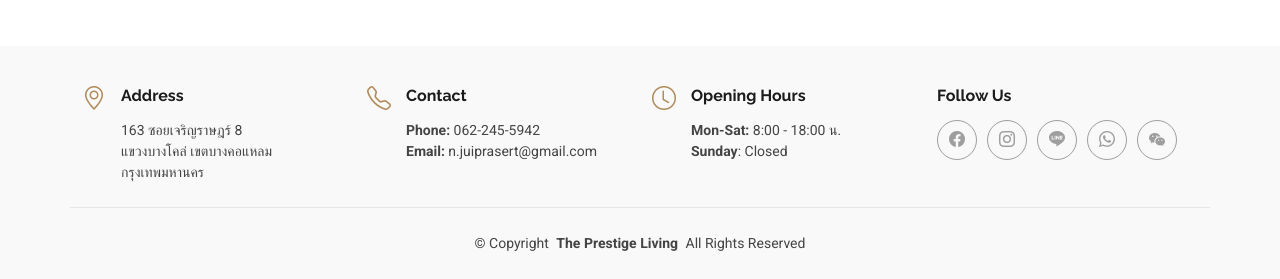
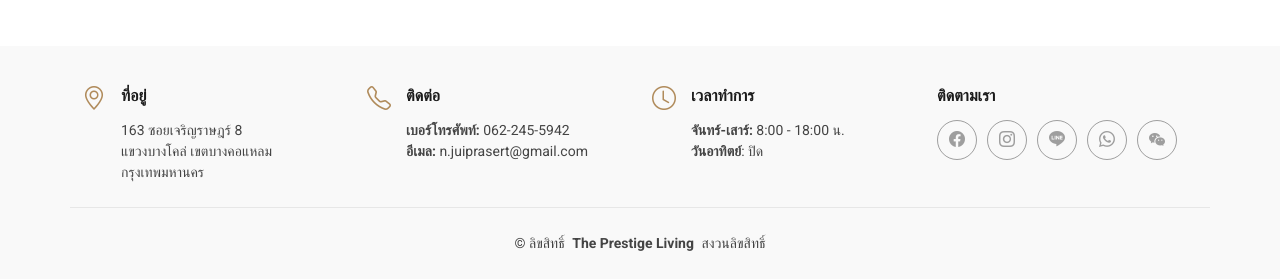
Before and after one commit to junpisaanant/RentHub, a PHP site: page / in a window 1280 px wide. Shown: the part 2168-2447 px from the top of the page. Run offline with PHP 8.4, Linux system fonts and the light colour scheme; tables that the repository leaves empty or names only in its code hold one stand-in row (values such as "Sample post"); some libraries are stand-ins or nearby versions.

Commit message:
แก้ไข footer รองรับหลายภาษา

```diff
--- a/footer.php
+++ b/footer.php
@@ -5,9 +5,9 @@
         <div class="col-lg-3 col-md-6 d-flex">
           <i class="bi bi-geo-alt icon"></i>
           <div class="address">
-            <h4>Address</h4>
-            <p>163 ซอยเจริญราษฎร์ 8 </p>
-            <p>แขวงบางโคล่ เขตบางคอแหลม กรุงเทพมหานคร</p>
+            <h4><?php echo $lang['address']; ?></h4>
+            <p><?php echo $lang['address_detail_1']; ?></p>
+            <p><?php echo $lang['address_detail_2']; ?></p>
             <p></p>
           </div>
 
@@ -16,10 +16,10 @@
         <div class="col-lg-3 col-md-6 d-flex">
           <i class="bi bi-telephone icon"></i>
           <div>
-            <h4>Contact</h4>
+            <h4><?php echo $lang['contact']; ?></h4>
             <p>
-              <strong>Phone:</strong> <span>062-245-5942</span><br>
-              <strong>Email:</strong> <span>n.juiprasert@gmail.com</span><br>
+              <strong><?php echo $lang['phone']; ?></strong> <span>062-245-5942</span><br>
+              <strong><?php echo $lang['email']; ?></strong> <span>n.juiprasert@gmail.com</span><br>
             </p>
           </div>
         </div>
@@ -27,16 +27,16 @@
         <div class="col-lg-3 col-md-6 d-flex">
           <i class="bi bi-clock icon"></i>
           <div>
-            <h4>Opening Hours</h4>
+            <h4><?php echo $lang['opening_hours']; ?></h4>
             <p>
-              <strong>Mon-Sat:</strong> <span>8:00 - 18:00 น.</span><br>
-              <strong>Sunday</strong>: <span>Closed</span>
+              <strong><?php echo $lang['mon_sat']; ?></strong> <span><?php echo $lang['hours']; ?></span><br>
+              <strong><?php echo $lang['sunday']; ?></strong>: <span><?php echo $lang['closed']; ?></span>
             </p>
           </div>
         </div>
 
         <div class="col-lg-3 col-md-6">
-          <h4>Follow Us</h4>
+          <h4><?php echo $lang['follow_us']; ?></h4>
           <div class="social-links d-flex">
             <a href="https://www.facebook.com/profile.php?id=61573999664508" class="facebook" target="_blank"><i class="bi bi-facebook"></i></a>
             <a href="https://www.instagram.com/the_prestigeliving_sathorn?igsh=MTlvZDRvYnR2dHkycg==" class="instagram" target="_blank"><i class="bi bi-instagram"></i></a>
@@ -50,72 +50,65 @@
     </div>
 
     <div class="container copyright text-center mt-4">
-      <p>© <span>Copyright</span> <strong class="px-1 sitename">The Prestige Living</strong> <span>All Rights Reserved</span></p>
+      <p>© <span><?php echo $lang['copyright']; ?></span> <strong class="px-1 sitename">The Prestige Living</strong> <span><?php echo $lang['all_rights_reserved']; ?></span></p>
     </div>
 
-    <!-- Modal สำหรับแสดง QR Code ของ Line -->
-  <div class="modal fade" id="lineModal" tabindex="-1" aria-labelledby="lineModalLabel" aria-hidden="true">
+    <div class="modal fade" id="lineModal" tabindex="-1" aria-labelledby="lineModalLabel" aria-hidden="true">
     <div class="modal-dialog modal-dialog-centered">
       <div class="modal-content">
         <div class="modal-header">
-          <h5 class="modal-title" id="lineModalLabel">ติดต่อเราใน Line</h5>
+          <h5 class="modal-title" id="lineModalLabel"><?php echo $lang['contact_us_line']; ?></h5>
           <button type="button" class="btn-close" data-bs-dismiss="modal" aria-label="Close"></button>
         </div>
         <div class="modal-body text-center">
           <img src="assets/img/line.jpg" alt="QR Code Line" class="img-fluid" style="max-width: 200px;">
-          <p>สแกน QR Code นี้ด้วย Line ของคุณ</p>
+          <p><?php echo $lang['scan_qr_line']; ?></p>
         </div>
       </div>
     </div>
   </div>
 
-  <!-- Modal สำหรับแสดง QR Code ของ Whatsapp -->
   <div class="modal fade" id="whatsappModal" tabindex="-1" aria-labelledby="whatsappModalLabel" aria-hidden="true">
     <div class="modal-dialog modal-dialog-centered">
       <div class="modal-content">
         <div class="modal-header">
-          <h5 class="modal-title" id="whatsappModalLabel">ติดต่อเราใน Whatsapp</h5>
+          <h5 class="modal-title" id="whatsappModalLabel"><?php echo $lang['contact_us_whatsapp']; ?></h5>
           <button type="button" class="btn-close" data-bs-dismiss="modal" aria-label="Close"></button>
         </div>
         <div class="modal-body text-center">
           <img src="assets/img/whatsapp.jpg" alt="QR Code Whatsapp" class="img-fluid" style="max-width: 200px;">
-          <p>สแกน QR Code นี้ด้วย Whatsapp ของคุณ</p>
+          <p><?php echo $lang['scan_qr_whatsapp']; ?></p>
         </div>
       </div>
     </div>
   </div>
 
-<!-- Modal สำหรับแสดง QR Code ของ Wechat -->
 <div class="modal fade" id="wechatModal" tabindex="-1" aria-labelledby="wechatModalLabel" aria-hidden="true">
   <div class="modal-dialog modal-dialog-centered">
     <div class="modal-content">
       <div class="modal-header">
-        <h5 class="modal-title" id="wechatModalLabel">ติดต่อเราใน Wechat</h5>
+        <h5 class="modal-title" id="wechatModalLabel"><?php echo $lang['contact_us_wechat']; ?></h5>
         <button type="button" class="btn-close" data-bs-dismiss="modal" aria-label="Close"></button>
       </div>
       <div class="modal-body text-center">
         <img src="assets/img/wechat.jpg" alt="QR Code Wechat" class="img-fluid" style="max-width: 200px;">
-        <p>สแกน QR Code นี้ด้วย Wechat ของคุณ</p>
+        <p><?php echo $lang['scan_qr_wechat']; ?></p>
       </div>
     </div>
   </div>
 </div>
 
   </footer>
-  <!-- Scroll Top -->
   <a href="#" id="scroll-top" class="scroll-top d-flex align-items-center justify-content-center"><i class="bi bi-arrow-up-short"></i></a>
 
-  <!-- Preloader -->
   <div id="preloader"></div>
 
-  <!-- Vendor JS Files -->
   <script src="assets/vendor/bootstrap/js/bootstrap.bundle.min.js"></script>
   <script src="assets/vendor/php-email-form/validate.js"></script>
   <script src="assets/vendor/aos/aos.js"></script>
   <script src="assets/vendor/swiper/swiper-bundle.min.js"></script>
   <script src="assets/vendor/purecounter/purecounter_vanilla.js"></script>
 
-  <!-- Main JS File -->
   <script src="assets/js/main.js"></script>
 
 </body>
--- a/languages/th.php
+++ b/languages/th.php
@@ -133,6 +133,28 @@ $lang = [
     'contact_move_in_date' => 'วันที่ต้องการเข้าพัก',
     'contact_message_placeholder' => 'ข้อความ',
     'contact_send_appointment' => 'บันทึกนัดหมาย',
-    'contact_alert_no_date' => 'กรุณาระบุวันที่นัดหมายด้วยค่ะ'
+    'contact_alert_no_date' => 'กรุณาระบุวันที่นัดหมายด้วยค่ะ',
+
+    // Footer
+    "address" => "ที่อยู่",
+    "address_detail_1" => "163 ซอยเจริญราษฎร์ 8",
+    "address_detail_2" => "แขวงบางโคล่ เขตบางคอแหลม กรุงเทพมหานคร",
+    "contact" => "ติดต่อ",
+    "phone" => "เบอร์โทรศัพท์:",
+    "email" => "อีเมล:",
+    "opening_hours" => "เวลาทำการ",
+    "mon_sat" => "จันทร์-เสาร์:",
+    "hours" => "8:00 - 18:00 น.",
+    "sunday" => "วันอาทิตย์",
+    "closed" => "ปิด",
+    "follow_us" => "ติดตามเรา",
+    "copyright" => "ลิขสิทธิ์",
+    "all_rights_reserved" => "สงวนลิขสิทธิ์",
+    "contact_us_line" => "ติดต่อเราใน Line",
+    "scan_qr_line" => "สแกน QR Code นี้ด้วย Line ของคุณ",
+    "contact_us_whatsapp" => "ติดต่อเราใน Whatsapp",
+    "scan_qr_whatsapp" => "สแกน QR Code นี้ด้วย Whatsapp ของคุณ",
+    "contact_us_wechat" => "ติดต่อเราใน Wechat",
+    "scan_qr_wechat" => "สแกน QR Code นี้ด้วย Wechat ของคุณ"
 ];
 ?>
```
Also changed, not shown: languages/cn.php (+23 -1 lines), languages/en.php (+23 -1 lines).
